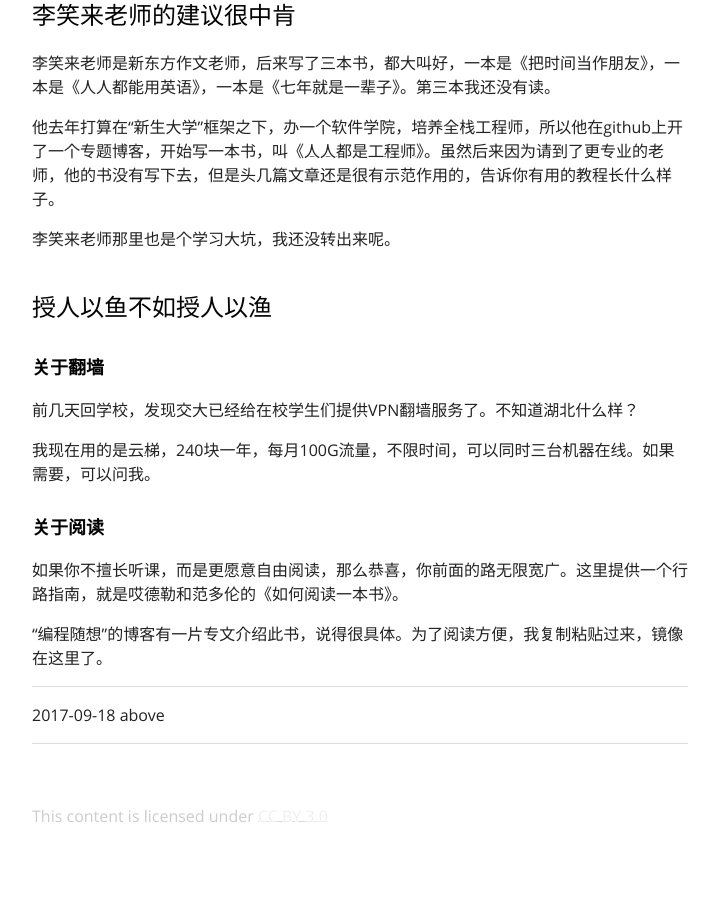
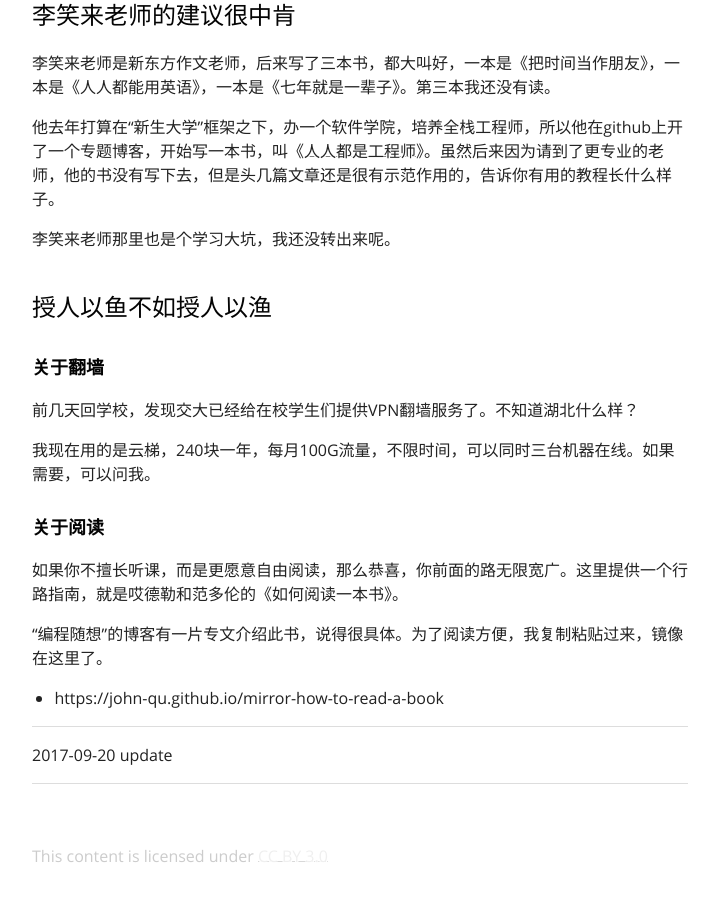
Before and after one commit to John-Qu/John-Qu.github.io, a Jekyll site: the page built from _posts/2017-09-18-给大一CS生的推荐书单.md, in a window 1280 px wide and 900 px high, scrolled down 2339 px. Shown: the whole window, without its empty margins (280-999 px from the left). Built offline with Jekyll 4.4.1, drawn with Linux system fonts in a browser that asks for light colours; before the commit the page ends 3199 px from its top, so only the background shows below that.

Commit message:
update c recommend

```diff
--- a/_posts/2017-09-18-给大一CS生的推荐书单.md
+++ b/_posts/2017-09-18-给大一CS生的推荐书单.md
@@ -75,8 +75,12 @@ http://www.pythontutor.com/c.html#mode=edit
 
 “编程随想”的博客有一片专文介绍此书，说得很具体。为了阅读方便，我复制粘贴过来，镜像在这里了。
 
+- https://john-qu.github.io/mirror-how-to-read-a-book
+
+
+
 ---
 
-2017-09-18 above
+2017-09-20 update
 
 ----
```
